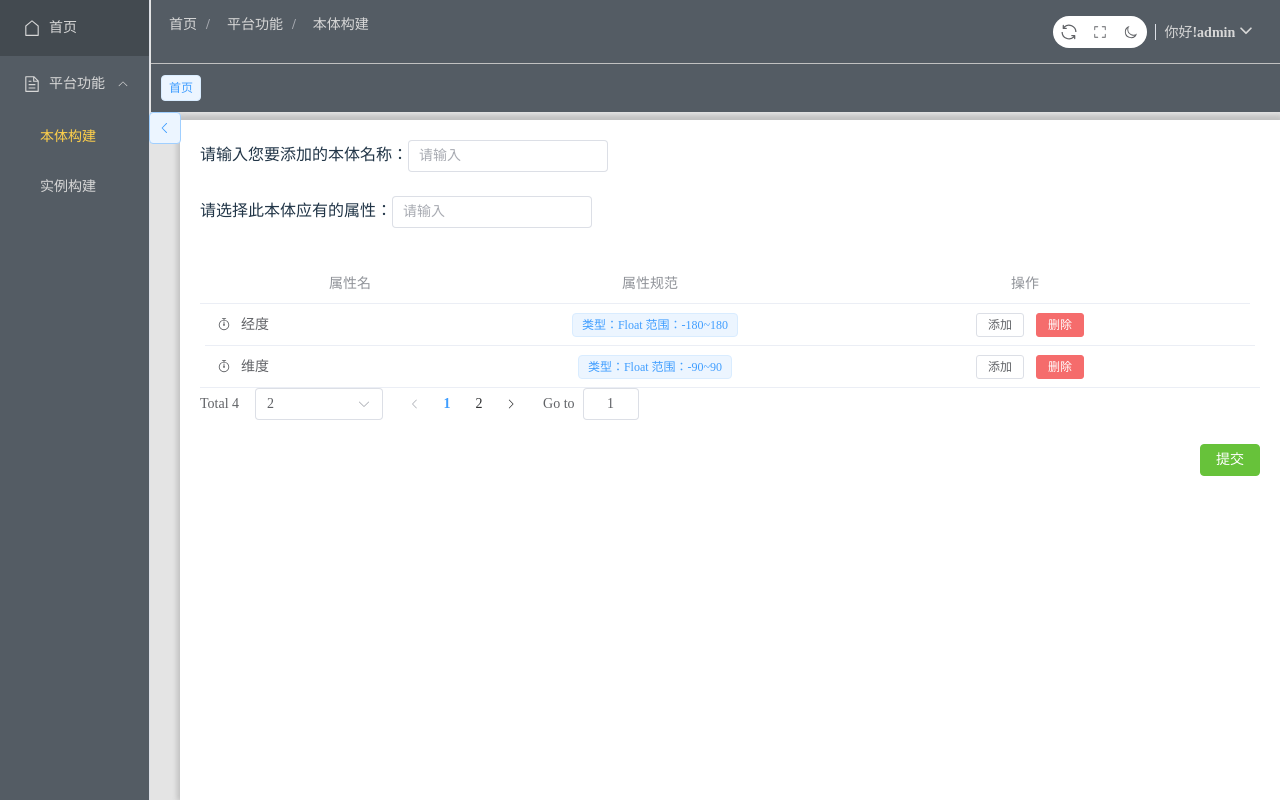
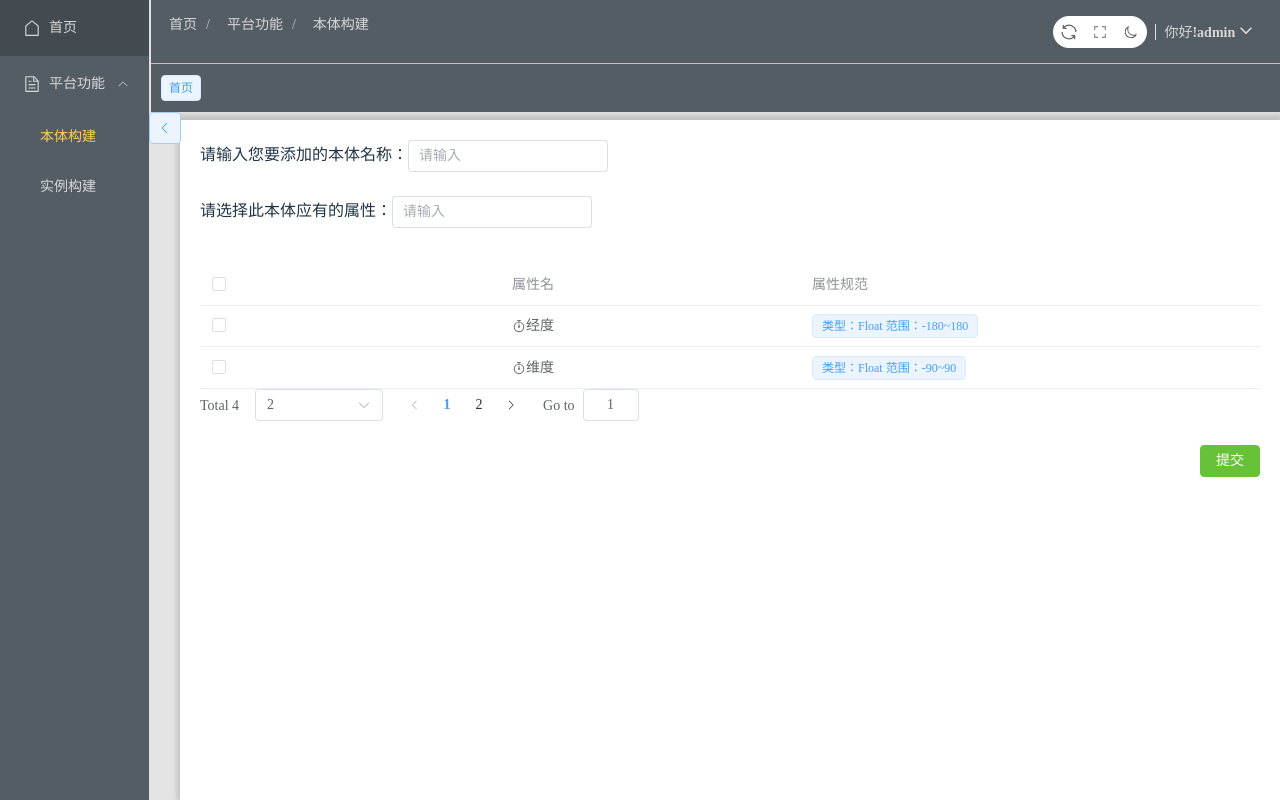
Before and after one commit to Junescara/OntologyTest, a Vue app: page /ontology in a window 1280 px wide. Built offline with nearby package versions, Linux system fonts and the light colour scheme.

Commit message:
将按钮修改为选择器

```diff
--- a/src/views/system/Ontology.vue
+++ b/src/views/system/Ontology.vue
@@ -8,15 +8,16 @@
 
  <div align-items: center>
   <el-table :data="tableData.slice((currentPage-1)*pageSize,currentPage*pageSize)" style="width: 100%" >
-    <el-table-column  prop="attribute" label="属性名" width="300" align="center">
+    <el-table-column type="selection" width="300" align="left" />
+    <el-table-column  prop="attribute" label="属性名" width="300" align="left">
       <template #default="scope">
         <div style="display: flex; align-items: center">
           <el-icon><timer /></el-icon>
-          <span style="margin-left: 10px">{{ scope.row.attribute }}</span>
+          <span style="margin-left: 0px">{{ scope.row.attribute }}</span>
         </div>
       </template>
     </el-table-column>
-    <el-table-column prop="rule" label="属性规范" width="300" align="center">
+    <el-table-column prop="rule" label="属性规范" width="500" align="left">
       <template #default="scope" >
         <el-popover effect="light" trigger="hover" placement="top" width="auto" align="center">
           <template #default >
@@ -28,19 +29,7 @@
         </el-popover>
       </template>
     </el-table-column>
-    <el-table-column label="操作" width="450" align="center">
-      <template #default="scope" >
-        <el-button size="small" @click="handleEdit(scope.$index, scope.row)"
-          >添加</el-button
-        >
-        <el-button
-          size="small"
-          type="danger"
-          @click="handleDelete(scope.$index, scope.row)"
-          >删除</el-button
-        >
-      </template>
-    </el-table-column>
+
   </el-table>
   <el-pagination align='center'
    @size-change="handleSizeChange"
```
